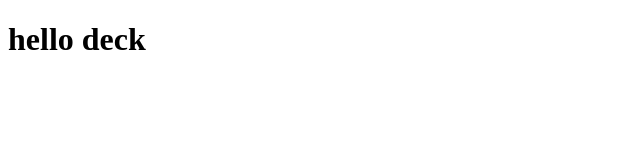
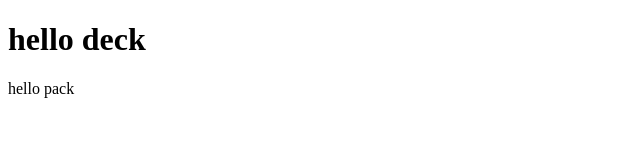
Before and after one commit to muzzamil14/2022_2230803115, a plain HTML site: page belajar.html in a window 1280 px wide. Shown: the full height of the page, 0-640 px from the left. Drawn offline with Linux system fonts and the light colour scheme.

Commit message:
hello deck

```diff
--- a/belajar.html
+++ b/belajar.html
@@ -7,5 +7,6 @@
 </head>
 <body>
     <h1>hello deck</h1>
+    <p>hello pack</p>
 </body>
 </html>
```
